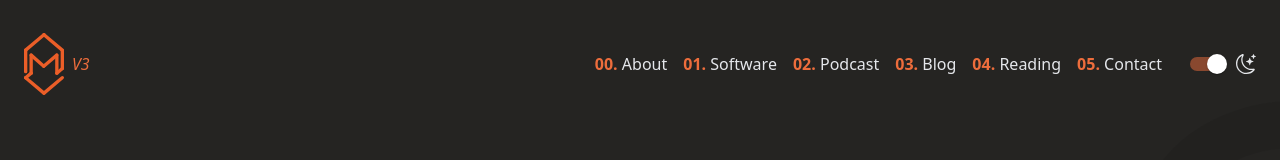
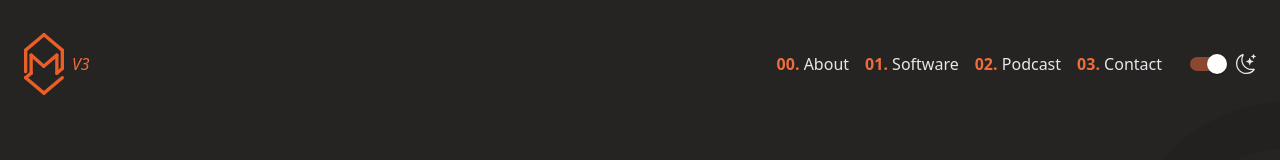
Before and after one commit to mattsaxe17/matthewsaxe.com-v3, a Next.js app: page / in a window 1280 px wide. Shown: the top 160 px of the page. Built offline with nearby package versions, Linux system fonts and the light colour scheme.

Commit message:
Remove unnecessary links and add footer to podcast page

```diff
--- a/src/app/layout.tsx
+++ b/src/app/layout.tsx
@@ -16,8 +16,8 @@ const navItems = [
     { label: 'About', url: '/#about' },
     { label: 'Software', url: '/software' },
     { label: 'Podcast', url: '/podcast' },
-    { label: 'Blog', url: '/blog' },
-    { label: 'Reading', url: '/reading' },
+    // { label: 'Blog', url: '/blog' },
+    // { label: 'Reading', url: '/reading' },
     { label: 'Contact', url: '/contact' },
 ];
 
--- a/src/app/page.tsx
+++ b/src/app/page.tsx
@@ -8,6 +8,7 @@ const whatIveBeenUpTo = ['Vue', 'React', 'Nuxt.js/Next.js', 'Sass', '.NET Core',
 export default function Home() {
     return (
         <>
+            <div className='mb-48'>
                 <Watermark text='Saxe'></Watermark>
                 <Hero
                     intro="Hello I'm"
@@ -26,7 +27,8 @@ export default function Home() {
 
                     <p className='text-secondary-text dark:text-dark-secondary-text mb-10'>
                         If you know me, you know I have long list of interests. I&apos;m passionate about fitness and martial arts, read often, like to cook, and have recently adopted an animal based diet. As you probably guessed, I also have a deep
-                    passion for writing software. From websites to FitBit watch faces, I am passionate about problem solving through the medium of code. It all started in 11th grade, where I taught myself HTML, CSS, and Javascript in study hall...
+                        passion for writing software. From websites to FitBit watch faces, I am passionate about problem solving through the medium of code. It all started in 11th grade, where I taught myself HTML, CSS, and Javascript in study
+                        hall...
                         <br />
                         <br />
                         These days, I am a software engineer professionally. I am not currently taking any clients, but I have created projects for clients in the past. My experience extends from front-end design to servers and databases, and I love
@@ -53,6 +55,7 @@ export default function Home() {
                         </div>
                     </div>
                 </section>
+            </div>
 
             <Footer />
         </>
--- a/src/app/podcast/page.tsx
+++ b/src/app/podcast/page.tsx
@@ -8,6 +8,7 @@ import { SiGooglepodcasts } from 'react-icons/si';
 import { PiApplePodcastsLogoFill } from 'react-icons/pi';
 import { AiOutlineAmazon } from 'react-icons/ai';
 import PlatformIcon from '@/components/PlatformIcon';
+import Footer from '@/components/Footer';
 
 const parser = new Parser();
 
@@ -30,7 +31,8 @@ export default async function Podcast() {
     const feed = await getFeed();
 
     return (
-        <div className='flex flex-col items-center'>
+        <>
+            <div className='flex flex-col items-center mb-48'>
                 <Watermark text='The Matt Saxe Podcast'></Watermark>
                 <div className='flex flex-col'>
                     <div className='flex flex-col items-center gap-4 py-32 px-20 md:flex-row md:items-start md:justify-center'>
@@ -71,5 +73,8 @@ export default async function Podcast() {
                     </div>
                 </div>
             </div>
+
+            <Footer />
+        </>
     );
 }
```
Lines whose indentation alone changed are shown as unchanged.
